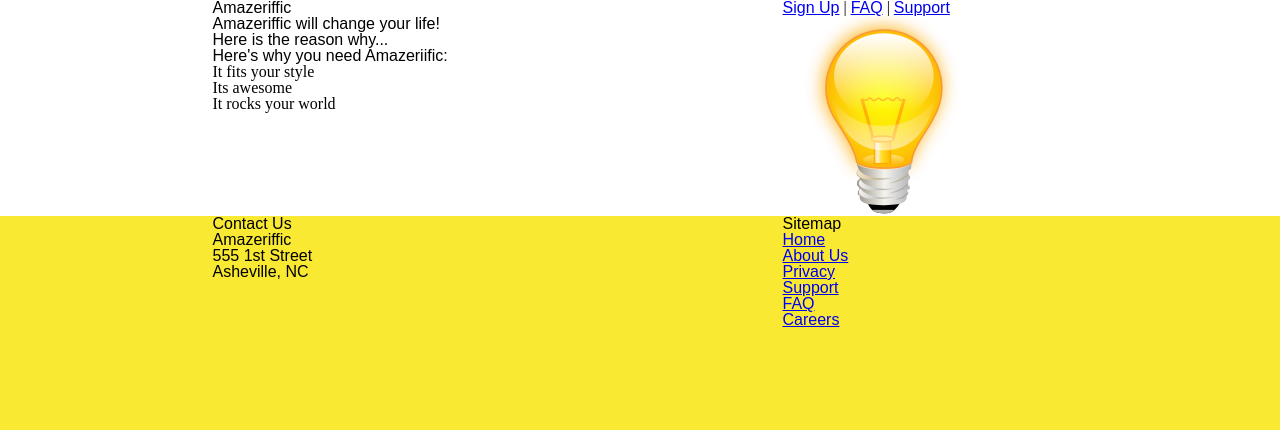
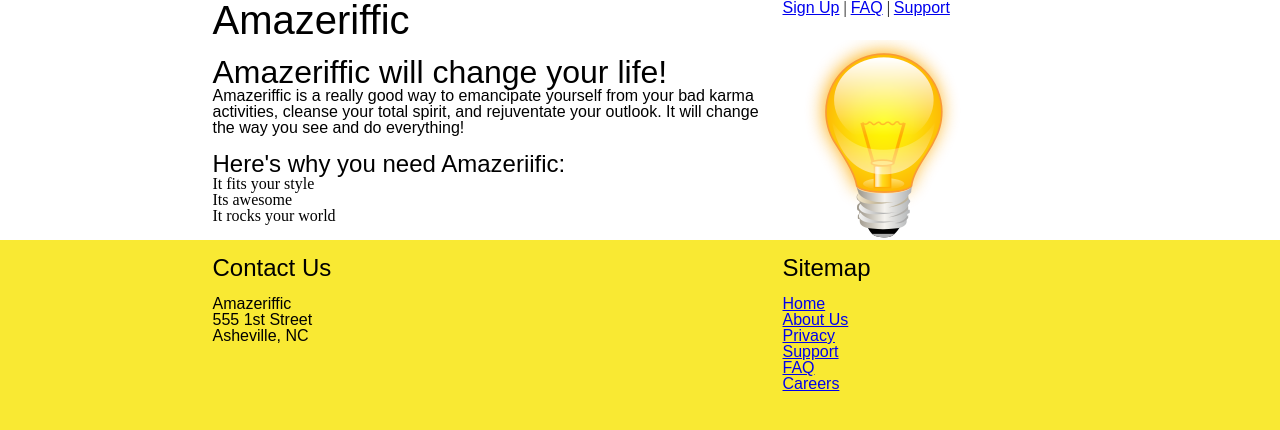
Before and after one commit to devonkel/amaze, a plain HTML site: page index.html in a window 1280 px wide. Drawn offline with Linux system fonts and the light colour scheme; a web font is replaced by a local one.

Commit message:
cleaned up style.css to align stuff

```diff
--- a/index.html
+++ b/index.html
@@ -17,13 +17,16 @@
 					<a href="support.html">Support</a>
 				</nav>
 			</div>
+			<br/>
 		</header>
 
 		<main>
 			<div class="container">
-				<diiv class="mainbody">
+				<div class="mainbody">
+					<br/>
 					<h2>Amazeriffic will change your life!</h2>
-					<p>Here is the reason why...</p>
+					<p>Amazeriffic is a really good way to emancipate yourself from your bad karma activities, cleanse your total spirit, and rejuventate your outlook.  It will change the way you see and do everything!</p>
+					<br/>
 					<h3>Here's why you need Amazeriific:</h3>
 					<ul>
 						<li>It fits your style</li>
@@ -40,14 +43,18 @@
 		<footer>
 			<div class="container">
 				<div class="contact">
-					<h5>Contact Us</h5>
+					<br/>
+					<h3>Contact Us</h3>
+					<br/>
 					<p>Amazeriffic</p>
 					<p>555 1st Street</p>
 					<p>Asheville, NC</p>
 				</div>
 
 				<div class="sitemap">
-					<h5>Sitemap</h5>
+					<br/>
+					<h3>Sitemap</h3>
+					<br/>
 					<ul>
 						<li><a href="index.html">Home</a></li>
 						<li><a href="about.html">About Us</a></li>
--- a/style.css
+++ b/style.css
@@ -6,12 +6,34 @@ header, main, footer {
 	min-width: 855px;
 }
 
-h1, h2, h3, h4, h5 {
-	font-family: 'Droid Sans', sans-serif;
+h1 {
+	font-family: 'Unbuntu', sans-serif;
+	font-size: 250%;
+}
+
+h2 {
+	font-family: 'Unbuntu', sans-serif;
+	font-size: 200%;
+}
+
+h3 {
+	font-family: 'Unbuntu', sans-serif;
+	font-size: 150%;
+}
+
+h4 {
+	font-family: 'Unbuntu', sans-serif;
+	font-size: 75%;
+}
+
+h5 {
+	font-family: 'Unbuntu', sans-serif;
+	font-size: 50%;
 }
 
 p, a {
-	font-family: 'Unbuntu', sans-serif;
+	font-family: 'Droid Sans', sans-serif;
+	font-size: 100%;
 }
 
 header .container, main .container, footer .container {
```
